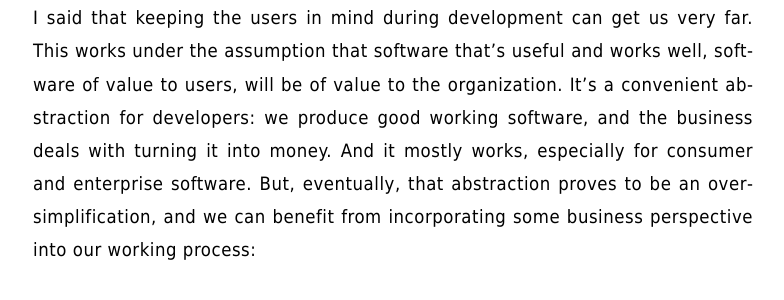
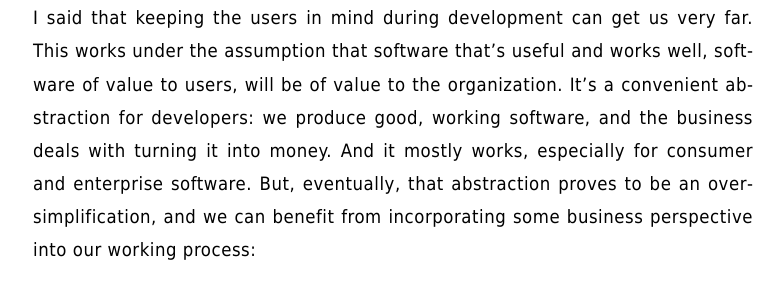
Before and after one commit to facundoolano/olano.dev, a Jekyll site: the page built from _posts/2023-11-30-code-is-run-more-than-read.md, in a window 1280 px wide and 900 px high, scrolled down 1897 px. Shown: the part 253-553 px from the top of the window, without its empty margins (247-1031 px from the left). Built offline with Jekyll 4.4.1, drawn with Linux system fonts in a browser that asks for light colours.

Commit message:
add comma

```diff
--- a/_posts/2023-11-30-code-is-run-more-than-read.md
+++ b/_posts/2023-11-30-code-is-run-more-than-read.md
@@ -66,7 +66,7 @@ It took me a while to fully grasp this because, in my experience, much of the so
 
 ## Also, there's business
 
-I said that keeping the users in mind during development can get us very far. This works under the assumption that software that's useful and works well, software of value to users, will be of value to the organization. It's a convenient abstraction for developers: we produce good working software, and the business deals with turning it into money. And it mostly works, especially for consumer and enterprise software. But, eventually, that abstraction proves to be an oversimplification, and we can benefit from incorporating some business perspective into our working process:
+I said that keeping the users in mind during development can get us very far. This works under the assumption that software that's useful and works well, software of value to users, will be of value to the organization. It's a convenient abstraction for developers: we produce good, working software, and the business deals with turning it into money. And it mostly works, especially for consumer and enterprise software. But, eventually, that abstraction proves to be an oversimplification, and we can benefit from incorporating some business perspective into our working process:
 
 <div class="org-center">
 <p>
--- a/org/_posts/2023-11-30-code-is-run-more-than-read.org
+++ b/org/_posts/2023-11-30-code-is-run-more-than-read.org
@@ -60,7 +60,7 @@ It took me a while to fully grasp this because, in my experience, much of the so
 
 ** Also, there's business
 
-I said that keeping the users in mind during development can get us very far. This works under the assumption that software that's useful and works well, software of value to users, will be of value to the organization. It's a convenient abstraction for developers: we produce good working software, and the business deals with turning it into money. And it mostly works, especially for consumer and enterprise software. But, eventually, that abstraction proves to be an oversimplification, and we can benefit from incorporating some business perspective into our working process:
+I said that keeping the users in mind during development can get us very far. This works under the assumption that software that's useful and works well, software of value to users, will be of value to the organization. It's a convenient abstraction for developers: we produce good, working software, and the business deals with turning it into money. And it mostly works, especially for consumer and enterprise software. But, eventually, that abstraction proves to be an oversimplification, and we can benefit from incorporating some business perspective into our working process:
 
 #+begin_center
 ~biz > user > ops > dev~
```
